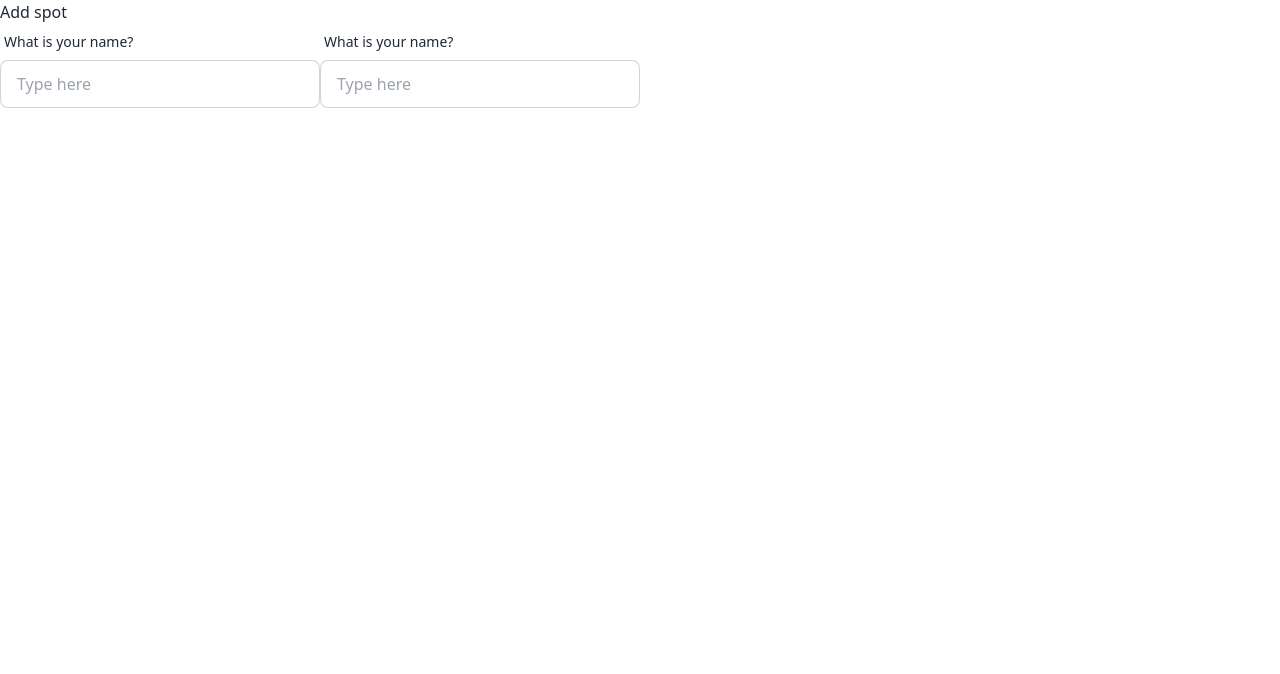
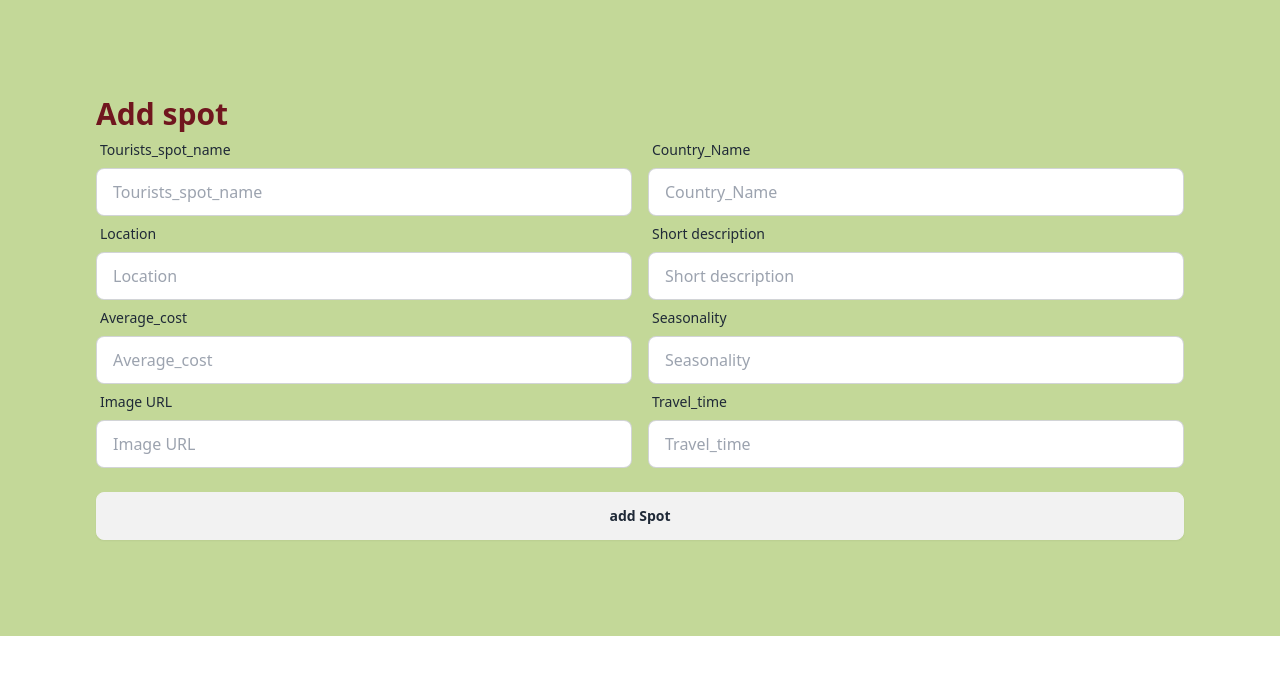
Before and after one commit to afrinchowa/Tourist-spot-1, a React (Vite) app: page /addItem in a window 1280 px wide. Shown: the top 674 px of the page. Built offline with nearby package versions, Linux system fonts and the light colour scheme.

Commit message:
Create Add spot

```diff
--- a/src/Components/AddItem.jsx
+++ b/src/Components/AddItem.jsx
@@ -1,31 +1,108 @@
 const AddItem = () => {
   return (
-    <div>
-      Add spot
+    <div className="bg-[#C3D898] text-[#70161E] p-24">
+      <h2 className="text-3xl font-extrabold">Add spot</h2>
       <form>
         <div>
           <div className="flex">
-		<label className="form-control w-full max-w-xs">
+            <label className="form-control md:w-1/2 mr-4">
               <div className="label">
-            <span className="label-text">What is your name?</span>
+                <span className="label-text">Tourists_spot_name</span>
               </div>
               <input
                 type="text"
-            placeholder="Type here"
-            className="input input-bordered w-full max-w-xs"
+                placeholder="Tourists_spot_name"
+                name="spotName"
+                className="input input-bordered w-full "
               />
             </label>
-		<label className="form-control w-full max-w-xs">
+            <label className="form-control md:w-1/2  ">
               <div className="label">
-            <span className="label-text">What is your name?</span>
+                <span className="label-text">Country_Name</span>
               </div>
               <input
                 type="text"
-            placeholder="Type here"
-            className="input input-bordered w-full max-w-xs"
+                name="countryName"
+                placeholder="Country_Name"
+                className="input input-bordered w-full "
               />
             </label>
           </div>
+          <div className="flex">
+            <label className="form-control w-1/2 mr-4">
+              <div className="label">
+                <span className="label-text">Location</span>
+              </div>
+              <input
+                type="text"
+                name="location"
+                placeholder="Location"
+                className="input input-bordered w-full "
+              />
+            </label>
+            <label className="form-control w-1/2">
+              <div className="label">
+                <span className="label-text">Short description</span>
+              </div>
+              <input
+                type="text"
+                name="shortDescription"
+                placeholder="Short description"
+                className="input input-bordered w-full "
+              />
+            </label>
+          </div>
+          <div className="flex">
+            <label className="form-control md:w-1/2 mr-4">
+              <div className="label">
+                <span className="label-text">Average_cost</span>
+              </div>
+              <input
+                type="text"
+                placeholder="Average_cost
+"name="averageCost"
+                className="input input-bordered w-full "
+              />
+            </label>
+            <label className="form-control md:w-1/2">
+              <div className="label">
+                <span className="label-text">Seasonality</span>
+              </div>
+              <input
+                type="text"
+                placeholder="Seasonality"
+                name="seasonality"
+                className="input input-bordered w-full "
+              />
+            </label>
+          </div>
+          <div className="flex mb-6">
+            <label className="form-control md:w-1/2 mr-4">
+              <div className="label">
+                <span className="label-text">Image URL</span>
+              </div>
+              <input
+                type="text"
+                placeholder="Image URL
+" name="img"
+                className="input input-bordered w-full "
+              />
+            </label>
+            <label className="form-control md:w-1/2">
+              <div className="label">
+                <span className="label-text">Travel_time</span>
+              </div>
+              <input
+                type="text"
+                placeholder="Travel_time"
+                name="travelTime"
+                className="input input-bordered w-full "
+              />
+            </label>
+          </div>
+
+
+          <input type="submit" value="add Spot" className="btn btn-block" />
         </div>
       </form>
     </div>
```
Lines whose indentation alone changed are shown as unchanged.
